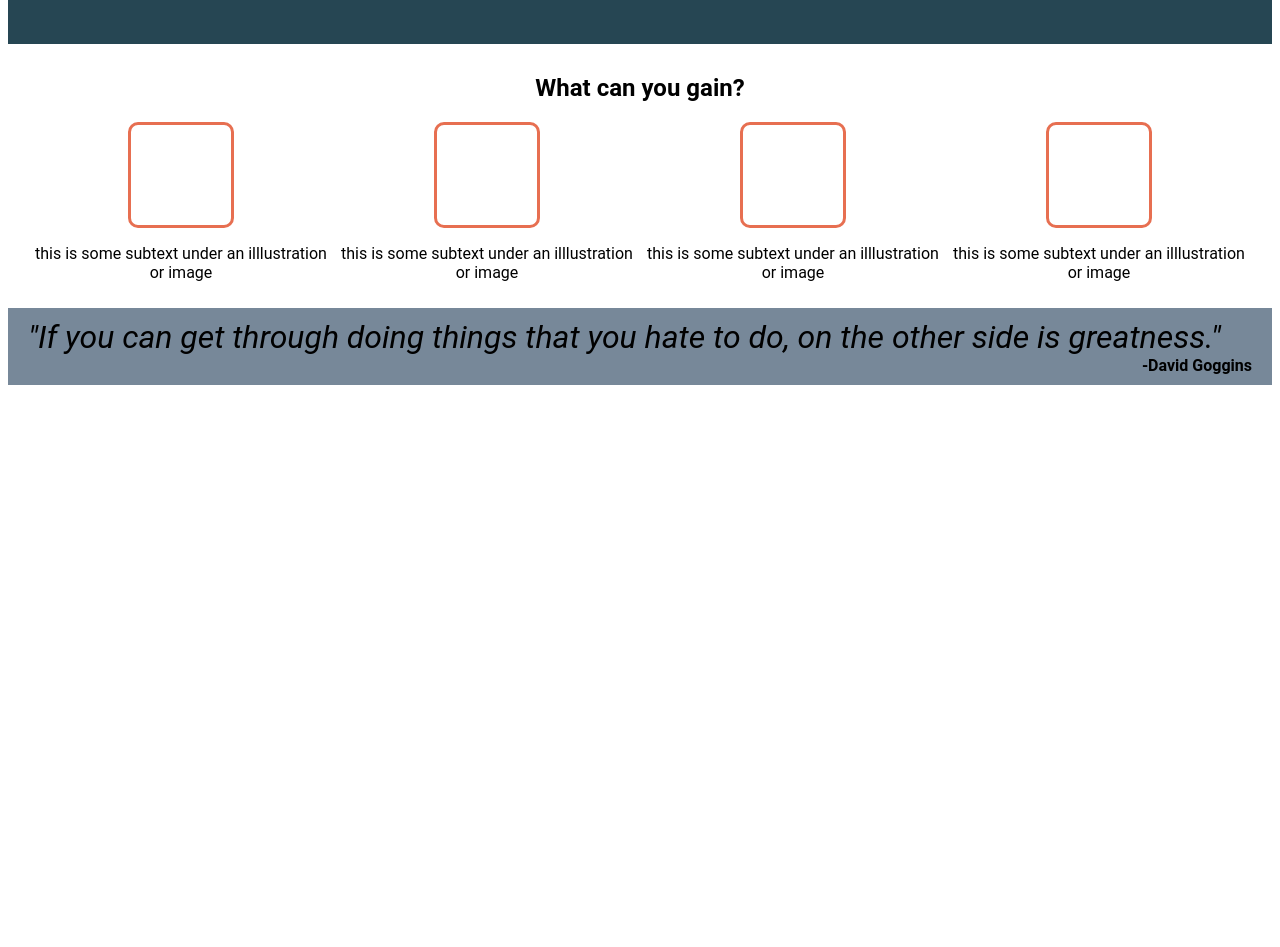
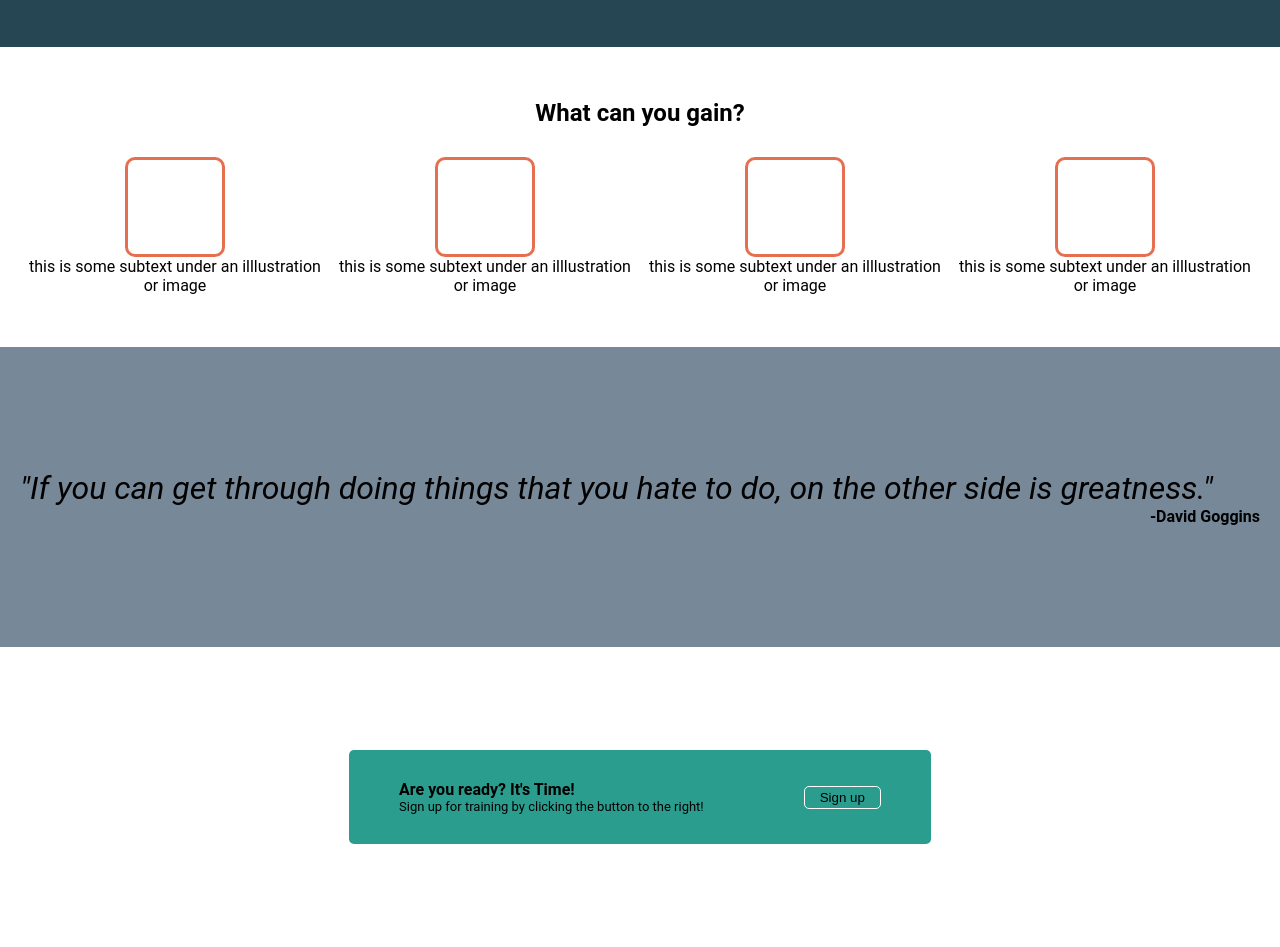
Before and after one commit to TrentMonnin7/landing-page, a plain HTML site: page index.html in a window 1280 px wide. Shown: the part 281-1228 px from the top of the page. Before the commit the page ends 800 px from the top, so only its background shows below. Drawn offline with Linux system fonts and the light colour scheme.

Commit message:
finish landing page project

```diff
--- a/index.html
+++ b/index.html
@@ -64,6 +64,19 @@
             <div id="quote"><i>"If you can get through doing things that you hate to do, on the other side  is greatness."</i></div>
             <div id="person"><strong>-David Goggins</strong></div>
         </div>
+
+        <div class="fourth-main">
+            <div class="fourth-main-container">
+                <div class="fourth-main-container-left">
+                    <strong>Are you ready? It's Time!</strong>
+                    <p>Sign up for training by clicking the button to the right!<p>
+                </div>
+
+                <div class="fourth-main-container-right">
+                    <button>Sign up</button>
+                </div>
+            </div>
+        </div>
     </div>
 </body>
 </html>
--- a/style.css
+++ b/style.css
@@ -1,3 +1,9 @@
+*,html,body{
+    margin: 0;
+    padding: 0;
+    box-sizing: border-box;
+}
+
 .container{
     font-family: roboto;
 }
@@ -46,9 +52,8 @@
     background-color: #264653;
     display: flex;
     justify-content: space-between;
-    padding-left: 50px;
-    padding-right: 50px;
-    padding-bottom: 50px;
+    padding: 50px;
+    height: 300px;
 }
 
 .first-main-left-side{
@@ -83,6 +88,11 @@
     align-items: center;
     justify-content: center;
     padding: 10px 20px 10px 20px;
+    height: 300px;
+}
+
+.second-main-top{
+    margin-bottom: 30px;
 }
 
 .second-main-bottom{
@@ -118,6 +128,7 @@
     flex-direction: column;
     justify-content: center;
     padding: 10px 20px 10px 20px;
+    height: 300px;
 }
 
 #quote{
@@ -129,9 +140,41 @@
 }
 
 
-p{
 
+/* ----------------------
+----Second Main Styling----
+---------------------- */
+
+.fourth-main{
+    height: 300px;
+    display: flex;
+    align-items: center;
+    justify-content: center;
 }
-li{
-    /* holder comment */
+
+
+.fourth-main-container{
+    display: flex;
+    background-color: #2a9d8f;
+    border-radius: 5px;
+    padding: 30px 50px 30px 50px;
+    justify-content: space-between;
+    align-items: center;
 }
+
+.fourth-main-container-left>p{
+    font-size: small;
+}
+
+.fourth-main-container-right{
+    padding-left: 100px;
+    justify-content: center;
+    align-items: center;
+}
+
+.fourth-main-container-right>button{
+    background-color: #2a9d8f;
+    border: white 1px solid;
+    border-radius: 5px;
+    padding: 3px 15px 3px 15px;
+}
```
